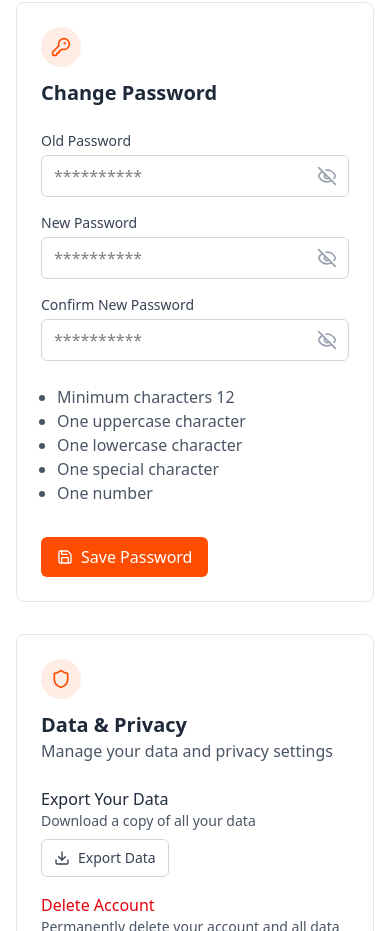
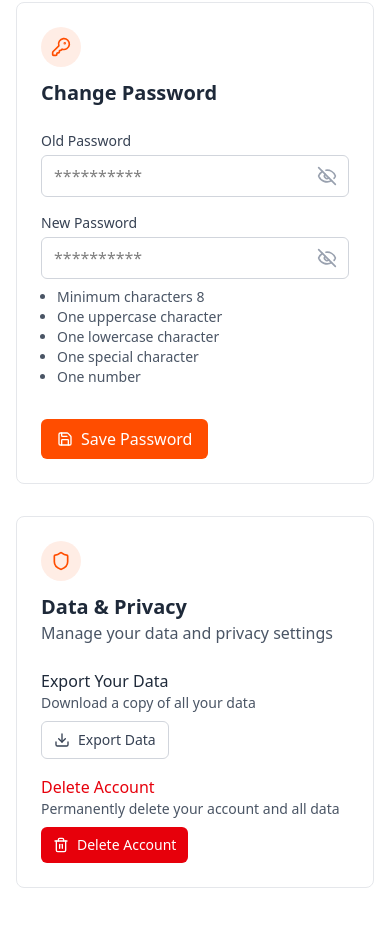
Before and after one commit to oluwatimilehinawoniyi/paladin, a SvelteKit app: page /app/settings in a window 390 px wide. Shown: the part 2175-3106 px from the top of the page. Built offline with nearby package versions, Linux system fonts and the light colour scheme.

Commit message:
make updates to merged branches

```diff
--- a/src/routes/(dashboard)/app/applications/+page.svelte
+++ b/src/routes/(dashboard)/app/applications/+page.svelte
@@ -37,8 +37,8 @@
 									name="job_description"
 									rows="3"
 									id="job_description"
-									placeholder="Provide an overview of the position, including the role's responsibility, required skills and qualifications"
-									class="w-full resize-none rounded-md border border-gray-300 py-2 pr-3 pl-5 focus:border-[#ff4d00] focus:ring-1 focus:ring-[#ff4d00] focus:outline-none"
+									placeholder="Paste the job description here, if any"
+									class="w-full resize-none rounded-md border border-gray-300 p-3 focus:border-[#ff4d00] focus:ring-1 focus:ring-[#ff4d00] focus:outline-none"
 								></textarea>
 							</div>
 						</div>
--- a/src/routes/(dashboard)/app/settings/+page.svelte
+++ b/src/routes/(dashboard)/app/settings/+page.svelte
@@ -332,7 +332,7 @@
 					<h2 class="text-xl font-semibold text-gray-800">Change Password</h2>
 				</div>
 			</div>
-			<div class="space-y-4">
+			<div class="grid grid-cols-1 gap-4 md:grid-cols-2">
 				<!-- Old password -->
 				<div class="w-full max-w-2xl">
 					<label for="oldPassword" class="mb-1 block text-sm font-medium text-gray-700">
@@ -386,37 +386,10 @@
 						</div>
 					</div>
 				</div>
-
-				<!-- Confirm New password -->
-				<div class="w-full max-w-2xl">
-					<label for="confirmNewPassword" class="mb-1 block text-sm font-medium text-gray-700">
-						Confirm New Password
-					</label>
-					<div class="relative">
-						<input
-							type={isConfirmNewPasswordOpen ? 'text' : 'password'}
-							id="confirmNewPassword"
-							bind:value={confirmNewPassword}
-							placeholder="**********"
-							class="w-full rounded-md border border-gray-300 px-3 py-2 focus:border-[#ff4d00] focus:ring-1 focus:ring-[#ff4d00] focus:outline-none"
-						/>
-
-						<div
-							onclick={() => (isConfirmNewPasswordOpen = !isConfirmNewPasswordOpen)}
-							class="absolute top-1/2 right-3 -translate-y-1/2 transform"
-						>
-							{#if isConfirmNewPasswordOpen}
-								<Eye class="h-5 w-5 text-gray-400" />
-							{:else}
-								<EyeOff class="h-5 w-5 text-gray-400" />
-							{/if}
 			</div>
-					</div>
-				</div>
-
 			<div class="px-4 py-2">
-					<ul class="list-disc text-gray-600">
-						<li>Minimum characters 12</li>
+				<ul class="list-disc text-gray-600 text-sm">
+					<li>Minimum characters 8</li>
 					<li>One uppercase character</li>
 					<li>One lowercase character</li>
 					<li>One special character</li>
@@ -425,8 +398,7 @@
 			</div>
 
 			<div class="mt-6">
-					<Button name="save password" icon={Save} onClick="" />
-				</div>
+				<Button name="save password" icon={Save} />
 			</div>
 		</div>
 
```
Lines whose indentation alone changed are shown as unchanged.
